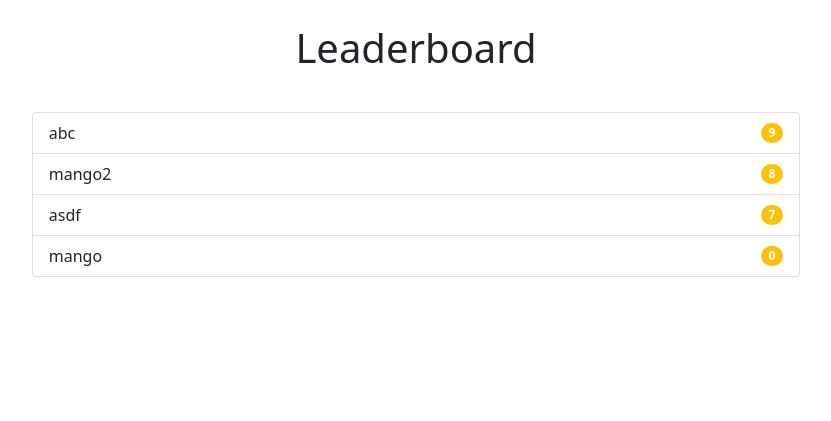
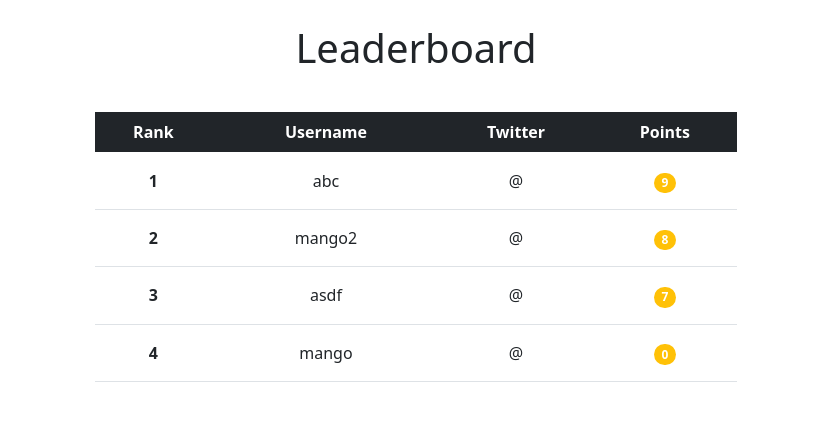
Before and after one commit to amanjaiman/owl-pickem, a Django app: page /leaderboard/ in a window 1280 px wide. Shown: the part 93-514 px from the top of the page, without its empty margins (224-1055 px from the left). Run offline with Django 3.2, Linux system fonts and the light colour scheme; data comes from the database, SQL or seed files in the repository; both versions use the stored data as it was after the commit; parts of the project's set-up code (start-up, migrations or seed data) failed here and were passed over.

Commit message:
Add rank property to users

```diff
--- a/pickem/models.py
+++ b/pickem/models.py
@@ -37,6 +37,7 @@ class Game(models.Model):
 class UserProfile(models.Model):
     user = models.OneToOneField(User, on_delete=models.CASCADE)
     points = models.IntegerField(default=0)
+    rank = models.IntegerField(default=0)
     latest_pred_week = models.IntegerField(default=0)
 
     def __str__(self):
--- a/pickem/templates/pickem/base.html
+++ b/pickem/templates/pickem/base.html
@@ -27,7 +27,6 @@
 
     <br><br>
 
-
     <script src="https://cdn.jsdelivr.net/npm/bootstrap@5.0.0-beta3/dist/js/bootstrap.bundle.min.js"
         integrity="sha384-JEW9xMcG8R+pH31jmWH6WWP0WintQrMb4s7ZOdauHnUtxwoG2vI5DkLtS3qm9Ekf"
         crossorigin="anonymous"></script>
--- a/pickem/templates/pickem/leaderboard.html
+++ b/pickem/templates/pickem/leaderboard.html
@@ -1,20 +1,44 @@
 {% extends "pickem/base.html" %}
 
 {% block content %}
-<div class="container-fluid position-relative" id="main-content" style="{% if agent and agent == 'mobile' %}width:80%;{% else %}width:65%;{% endif %}">
+<div class="container-fluid position-relative" id="main-content" style="{% if agent and agent == 'mobile' %}width:80%;{% else %}width:55%;{% endif %}">
     <h1 class="text-center mb-3">Leaderboard</h1><br>
-    <div class="container col">
-        {% if users %}
+    <div class="container">
+        <!--{% if users %}
             <ul class="list-group">
                 {% for curr_user_profile in users %}
                     <a href="{% url 'pickem:userhistory' curr_user_profile.user.username %}" class="list-group-item {% if curr_user_profile == user_profile %} list-group-item-info {% endif %} d-flex justify-content-between align-items-center">
-                        {{ curr_user_profile.user.username }}
+                        {{ curr_user_profile.rank }} {{ curr_user_profile.user.username }}
                         <span class="badge bg-warning rounded-pill">{{ curr_user_profile.points }}</span>
                     </a>
                 {% endfor %}
             </ul>
         {% else %}
             <p>Internal Error!</p>
+        {% endif %}-->
+        {% if users %}
+        <table class="table">
+            <thead class="table-dark">
+                <tr>
+                    <th scope="col">Rank</th>
+                    <th scope="col">Username</th>
+                    <th scope="col">Twitter</th>
+                    <th scope="col">Points</th>
+                </tr>
+            </thead>
+            <tbody>
+                {% for curr_user_profile in users %}
+                    <tr class="{% if curr_user_profile == user_profile %}table-info{% endif %}">
+                        <th scope="row"><a href="{% url 'pickem:userhistory' curr_user_profile.user.username %}" class="nav-link link-dark">{{ curr_user_profile.rank }}</a></th>
+                        <td><a href="{% url 'pickem:userhistory' curr_user_profile.user.username %}" class="nav-link link-dark">{{ curr_user_profile.user.username }}</a></td>
+                        <td><a href="{% url 'pickem:userhistory' curr_user_profile.user.username %}" class="nav-link link-dark">@</a></td> <!--Make link-->
+                        <td><a href="{% url 'pickem:userhistory' curr_user_profile.user.username %}" class="nav-link link-dark"><span class="badge bg-warning rounded-pill">{{ curr_user_profile.points }}</span></a></td>
+                    </tr>
+                {% endfor %}
+            </tbody>
+        </table>
+        {% else %}
+            <p>Internal Error!</p>
         {% endif %}
     </div>
 </div>
--- a/pickem/templates/pickem/userhistory.html
+++ b/pickem/templates/pickem/userhistory.html
@@ -5,7 +5,7 @@
     {% if profile %}
     <div>
         <h1 class="text-center mb-3">{{ profile.user.username }}</h1>
-        <h3 class="text-center mb-3"><span class="badge bg-warning rounded-pill">Points: {{ profile.points }}</span></h3>
+        <h3 class="text-center mb-3"><span class="badge bg-warning rounded-pill">Rank: {{ profile.rank }}</span> <span class="badge bg-warning rounded-pill">Points: {{ profile.points }}</span></h3>
     </div>
     <br>
     <div class="container">
--- a/pickem/views.py
+++ b/pickem/views.py
@@ -304,6 +304,8 @@ def adminaction(request):
 
             give_points(game)
 
+        update_ranks()
+
     return HttpResponseRedirect(reverse('pickem:index', args=()))
 
 def give_points(game):
@@ -314,6 +316,21 @@ def give_points(game):
                 game_pred.correct = True
                 user.points += 1
             game_pred.save()
+        user.save()
+
+def update_ranks():
+    users = UserProfile.objects.all().order_by('-points')
+    users = users.exclude(user__username='admin')
+
+    curr_points = users[0].points + 1
+    curr_rank = 0
+    for user in users:
+        if user.points < curr_points:
+            curr_points = user.points
+            curr_rank += 1
+        else:
+            assert(user.points == curr_points)
+        user.rank = curr_rank
         user.save()
 
 
```
Also changed, not shown: README.md, db.sqlite3, pickem/migrations/0020_userprofile_rank.py (added).
